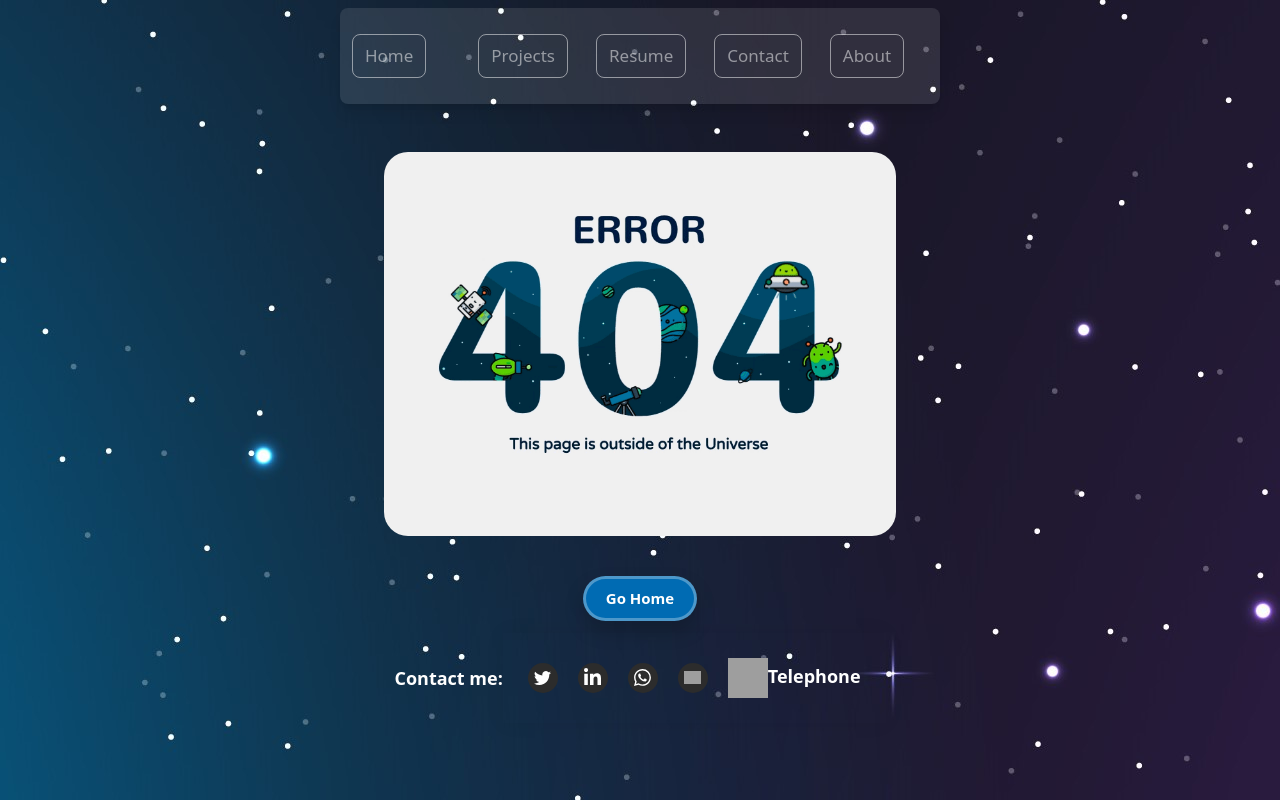
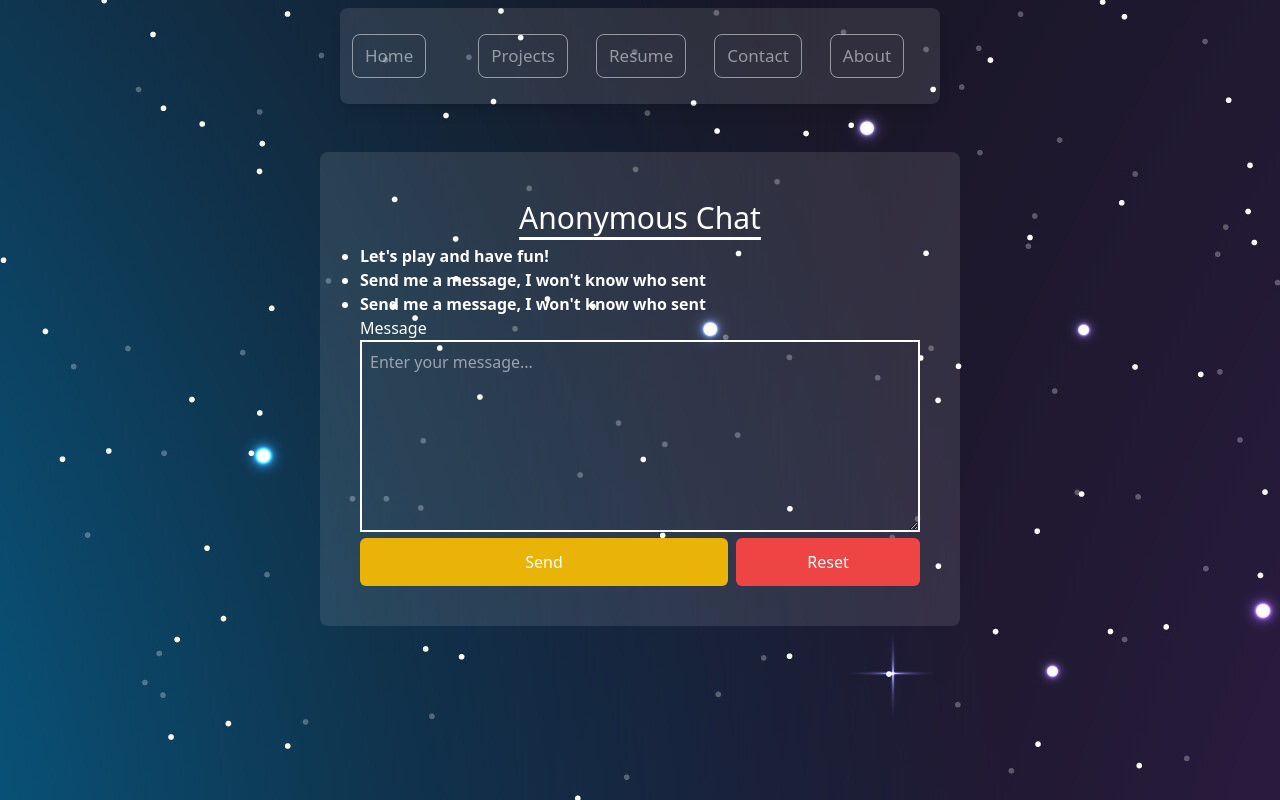
Before and after one commit to Adegbite-Joshua/MyPortfolio, a Next.js app: page /anonymous/send_message in a window 1280 px wide. Before the commit this address had no page. Built offline with nearby package versions, Linux system fonts and the light colour scheme; grey boxes are pictures that could not be loaded.

Commit message:
Working on allowing anonymous message

```diff
--- /dev/null
+++ b/pages/anonymous/send_message/index.tsx
@@ -0,0 +1,67 @@
+'use client'
+
+import NavBar from '@/components/NavBar'
+import { motion } from 'framer-motion'
+import React, { useState } from 'react'
+
+
+const index = () => {
+  const [message, setMessage] = useState<string>('');
+  const variants = {
+    hidden: {
+      opacity: 0,
+      x: -200
+    },
+    show: {
+      opacity: 1,
+      x: 0,
+      transition: {
+        staggerChildren: .4
+      }
+    }
+  }
+
+  const children = {
+    hidden: {
+      opacity: 0,
+      x: -200
+    },
+    show: {
+      opacity: 1.5,
+      x: 0,
+    }
+  }
+
+  const sendMessage = (e:any) => {
+    e.preventDefault();
+
+  }
+
+  return (
+    <>
+      <NavBar />
+      <motion.div variants={variants} initial='hidden' whileInView='show' className='h-full container mx-auto my-10'>
+        <form onSubmit={sendMessage} className='w-5/6 md:w-3/6 mx-auto text-white bg-white bg-opacity-10 p-7 md:p-10 rounded-lg'>
+          <h4 className='text-3xl text-center underline underline-offset-8 my-2'>Anonymous Chat</h4>
+          <ol className=' list-disc'>
+            <motion.li variants={children} className='font-bold'>Let's play and have fun!</motion.li>
+            <motion.li variants={children} className='font-bold'>Send me a message, I won't know who sent</motion.li>
+            <motion.li variants={children} className='font-bold'>Send me a message, I won't know who sent</motion.li>
+          </ol>
+          <motion.div variants={children}>
+            <label htmlFor="">Message</label>
+            <textarea required value={message} onChange={(e)=>setMessage(e.target.value)} name="message" id="message" autoFocus className=' w-full h-48 bg-transparent border-2 border-white p-2 outline-0' placeholder='Enter your message...'></textarea>
+          </motion.div>
+          <motion.div variants={children} className="flex gap-2">
+            <button type='submit' disabled={message.trim() == ''} className="bg-yellow-500 hover:bg-yellow-600 p-3 rounded-md text-center  basis-full md:basis-4/6">Send</button>
+            <div className="basis-full md:basis-2/6">
+              <button id="reset-btn" disabled={message == ''} type='button' onClick={()=>setMessage('')} className="bg-red-500 hover:bg-red-600 p-3 rounded-md text-center w-full">Reset</button>
+            </div>
+          </motion.div>
+        </form>
+      </motion.div>
+    </>
+  )
+}
+
+export default index
```
Also changed, not shown: test.html (added, +15 -0 lines).
